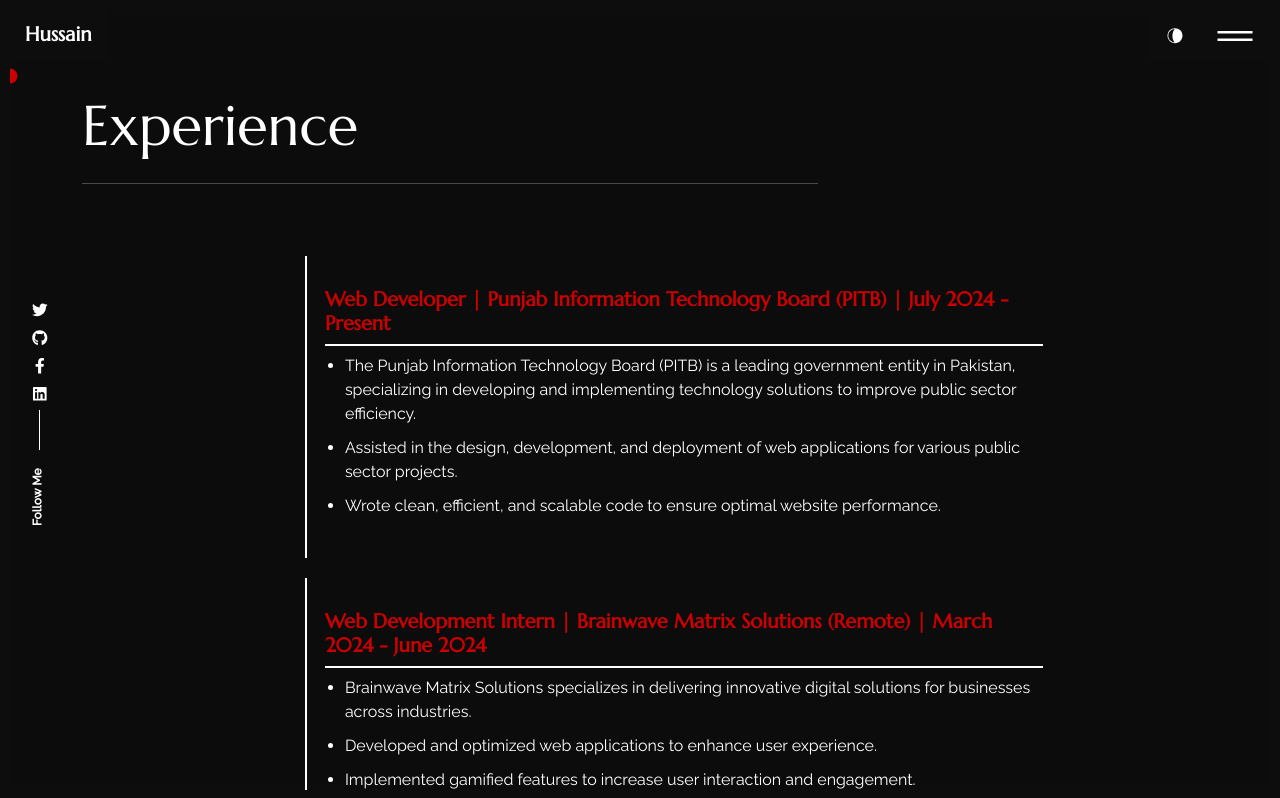
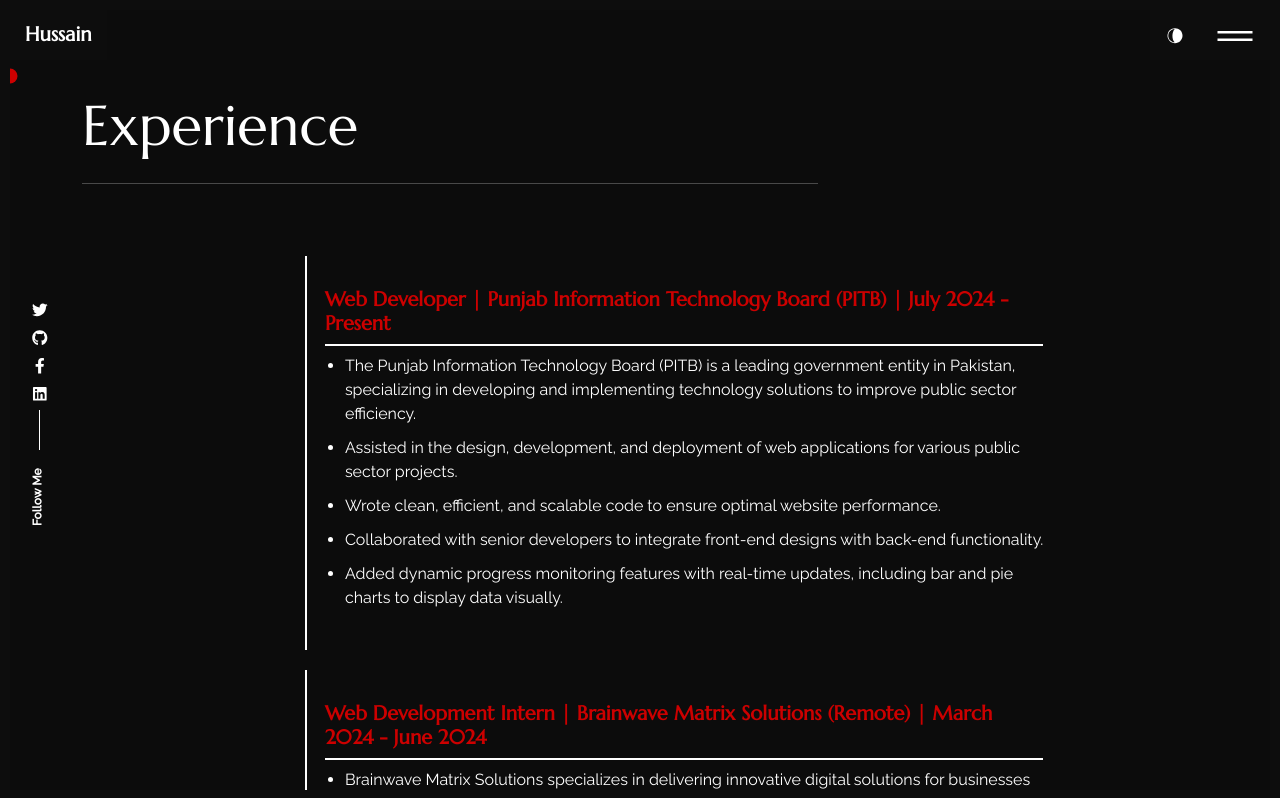
Before and after one commit to HussainAnjan5/Hussain-portfolio-app, a React (Create React App) app: page /experience in a window 1280 px wide. Shown: the top 798 px of the page. Built offline with nearby package versions, Linux system fonts and the light colour scheme.

Commit message:
Update index.js

```diff
--- a/src/pages/experience/index.js
+++ b/src/pages/experience/index.js
@@ -31,6 +31,8 @@
                     <li>{data.description1}</li>
                     <li>{data.description2}</li>
                     <li>{data.description3}</li>
+                   <li>{data.description4}</li>
+                    <li>{data.description5}</li>
                   </ul>
                 </div>
               );
```
